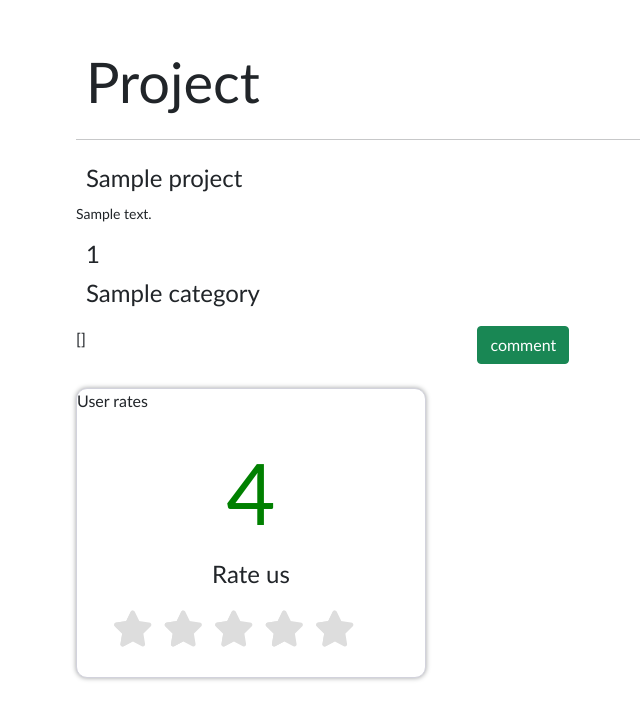
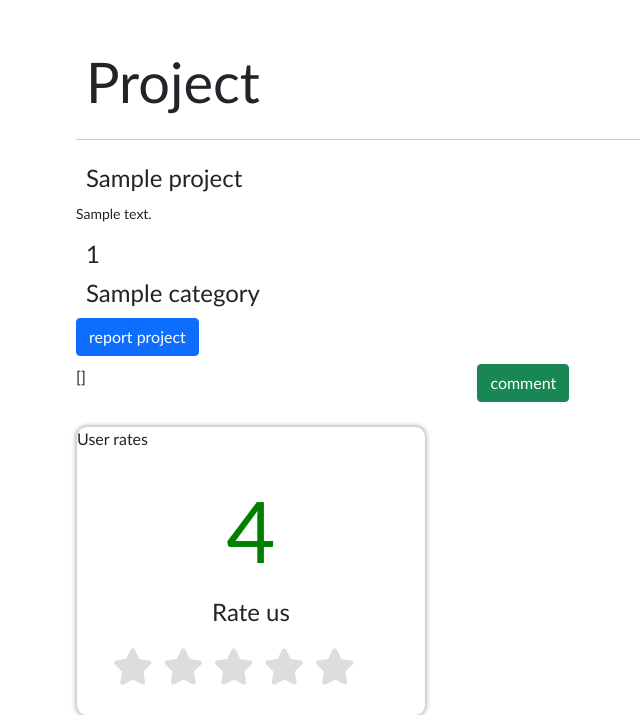
Before and after one commit to HebaMostafa123/Crowd-Funding, a Django app: template Project/templates/project/show.html in a window 1280 px wide. Shown: the top 715 px of the page, without its empty margins (6-646 px from the left). Run offline with Django 3.2, Linux system fonts and the light colour scheme; the template is opened without the code that fills it: most values are stand-ins (such as "Sample title", 1, 10 or a date in 2020); some libraries are stand-ins or nearby versions; some web fonts are replaced.

Commit message:
start in donate and finish report

```diff
--- a/Project/models/user_project.py
+++ b/Project/models/user_project.py
@@ -38,7 +38,7 @@ class ProjectReport(models.Model):
     project= models.ForeignKey(UserProject, on_delete=models.CASCADE, related_name="projectReported")
     report_body= models.TextField()
     created_at= models.DateTimeField(default=datetime.now, blank=True)
-    updated_at = models.DateTimeField()
+    updated_at = models.DateTimeField(default=datetime.now)
 
 class ProjectRate(models.Model):
     user = models.ForeignKey(CrowdUser, on_delete=models.CASCADE , related_name="projectRater")
@@ -52,4 +52,4 @@ class ProjectDonation(models.Model):
     project= models.ForeignKey(UserProject, on_delete=models.CASCADE, related_name="projectDonnated")
     amount= models.DecimalField(max_digits=9, decimal_places=2)
     created_at= models.DateTimeField(default=datetime.now, blank=True)
-    updated_at = models.DateTimeField()
+    updated_at = models.DateTimeField(DateTimeField)
--- a/Project/templates/project/base.html
+++ b/Project/templates/project/base.html
@@ -8,6 +8,8 @@
     <link href="https://cdn.jsdelivr.net/npm/bootstrap@5.0.0-beta3/dist/css/bootstrap.min.css" rel="stylesheet" integrity="sha384-eOJMYsd53ii+scO/bJGFsiCZc+5NDVN2yr8+0RDqr0Ql0h+rP48ckxlpbzKgwra6" crossorigin="anonymous">
     <link rel="stylesheet" href="sha512-iBBXm8fW90+nuLcSKlbmrPcLa0OT92xO1BIsZ+ywDWZCvqsWgccV3gFoRBv0z+8dLJgyAHIhR35VZc2oM/gI1w==">
     <link rel="stylesheet" href="https://cdnjs.cloudflare.com/ajax/libs/font-awesome/4.7.0/css/font-awesome.min.css">
+    <link rel="stylesheet" href="https://cdnjs.cloudflare.com/ajax/libs/font-awesome/5.15.3/css/fontawesome.min.css" integrity="sha384-B0vP5xmATw1+K9KRQjQERJvTumQW0nPEzvF6L/Z6nronJ3oUOFUFpCjEUQouq2+l" crossorigin="anonymous" />
+
     {% load static %}
     <scipt src="{% static "/project/javascript/rate.js"%}"></scipt>
     <link rel="stylesheet" href="{% static '/project/css/rate.css' %}">
@@ -26,6 +28,10 @@
     </div>
 
     <script src="https://cdn.jsdelivr.net/npm/bootstrap@5.0.0-beta3/dist/js/bootstrap.bundle.min.js" integrity="sha384-JEW9xMcG8R+pH31jmWH6WWP0WintQrMb4s7ZOdauHnUtxwoG2vI5DkLtS3qm9Ekf" crossorigin="anonymous"></script>
+       <script src="https://ajax.googleapis.com/ajax/libs/jquery/3.5.1/jquery.min.js"></script>
 
+    {% block scripts%}
+
+    {%endblock scripts%}
 </body>
 </html>
--- a/Project/templates/project/show.html
+++ b/Project/templates/project/show.html
@@ -15,6 +15,76 @@
 {#<span class="fa fa-star checked"></span>#}
 {#<span class="fa fa-star checked"></span>#}
 {#<span class="fa fa-star"> </span>#}
+
+
+
+<!-- Button trigger modal -->
+{#    <div class="donate">#}
+{#<button type="button" class="btn btn-primary" data-bs-toggle="modal" data-bs-target="#exampleModal">#}
+{#  donate project#}
+{#</button>#}
+{##}
+{#<!-- Modal -->#}
+{#<div class="modal fade" id="exampleModal" tabindex="-1" aria-labelledby="exampleModalLabel" aria-hidden="true">#}
+{#  <div class="modal-dialog">#}
+{#    <div class="modal-content">#}
+{#      <div class="modal-header">#}
+{#        <h5 class="modal-title" id="exampleModalLabel">Enter donation amount</h5>#}
+{#        <button type="button" class="btn-close" data-bs-dismiss="modal" aria-label="Close"></button>#}
+{#      </div>#}
+{#      <div class="modal-body">#}
+{#          <input type="number" class="form-control">#}
+{#      </div>#}
+{#      <div class="modal-footer">#}
+{#        <button type="button" class="btn btn-secondary" data-bs-dismiss="modal">Close</button>#}
+{#        <button type="button" class="btn btn-primary">donate</button>#}
+{#      </div>#}
+{#    </div>#}
+{#  </div>#}
+{#</div>#}
+{##}
+{#</div>#}
+
+
+    <div class="report">
+<button type="button" class="btn btn-primary" data-bs-toggle="modal" data-bs-target="#report">
+  report project
+</button>
+
+<!-- Modal -->
+<div class="modal  fade " id="report" tabindex="-1" aria-labelledby="exampleModalLabel" aria-hidden="true">
+  <div class="modal-dialog">
+    <div class="modal-content">
+      <div class="modal-header">
+        <h5 class="modal-title" id="exampleModalLabel">Enter your report</h5>
+        <button type="button" class="btn-close" data-bs-dismiss="modal" aria-label="Close"></button>
+      </div>
+        <form action="{% url 'report-project' %}"  method="POST">
+    {%csrf_token%}
+                <input type="hidden" class="btn btn-success offset-5 mt-2" name="project_id" value="{{ project.id }}">
+    <input type="hidden" class="btn btn-success offset-5 mt-2" name="user_id" value="{{ 1 }}">
+
+      <div class="modal-body">
+          <textarea name="report_body"  rows="4" class="form-control"></textarea>
+      </div>
+      <div class="modal-footer">
+        <button type="button" class="btn btn-secondary" data-bs-dismiss="modal">Close</button>
+        <input type="submit" class="btn btn-primary" value="report">
+      </div>
+            </form>
+    </div>
+
+  </div>
+</div>
+
+</div>
+
+
+
+
+
+
+
     <form action="{% url 'comment' %}"  method="POST">
 
     {%csrf_token%}
@@ -54,7 +124,9 @@
 {#    </form>#}
 {##}
 {#</div>#}
-    <script src="https://ajax.googleapis.com/ajax/libs/jquery/3.5.1/jquery.min.js"></script>
+
+{% endblock content %}
+{% block scripts %}
     <script>
     {#console.log(id)#}
         $(document).ready(function(){
@@ -82,4 +154,4 @@ $("input[type='radio']").click(function() {
 
 })})
     </script>
-{% endblock content %}
+{% endblock scripts %}
--- a/Project/urls.py
+++ b/Project/urls.py
@@ -13,7 +13,11 @@ urlpatterns = [
     url(r'^project/(?P<project_id>\d+)/$', showProject.show, name='item_read'),
     path('project/comment', showProject.comment, name='comment'),
     url('project/rate', showProject.rate, name='rate'),
+    url('project/report', showProject.report, name='report-project'),
+
     url(r'^project/(?P<project_id>\d+)/edit$', crowd_project.edit, name='project_edit'),
     url(r'^project/(?P<project_id>\d+)/update$', crowd_project.update, name='project_update'),
     url(r'^project/(?P<project_id>\d+)/delete$', crowd_project.delete, name='project_delete'),
+
+
 ]
```
Also changed, not shown: Project/views/showProject.py (+8 -2 lines), 1 other file.
